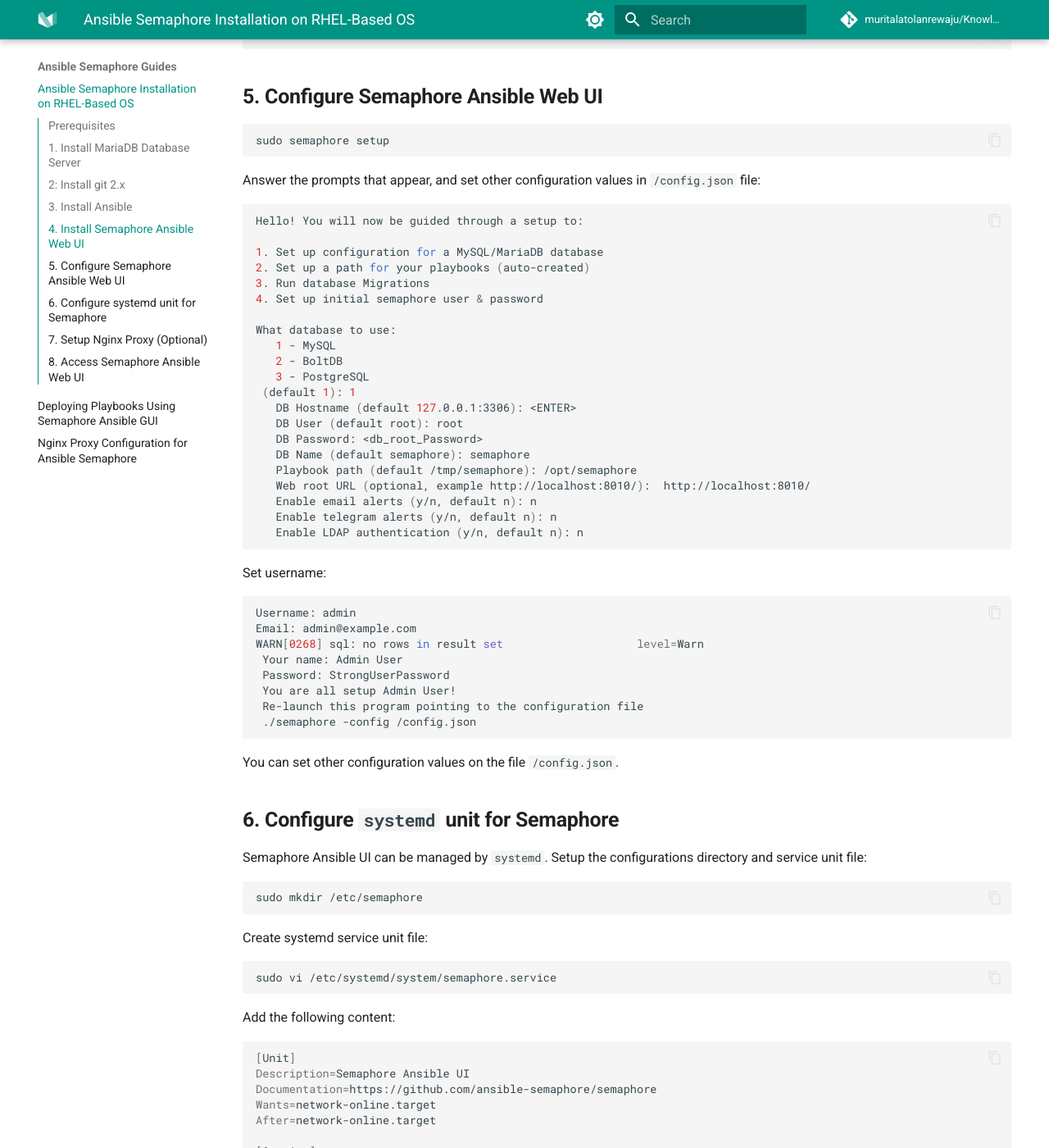
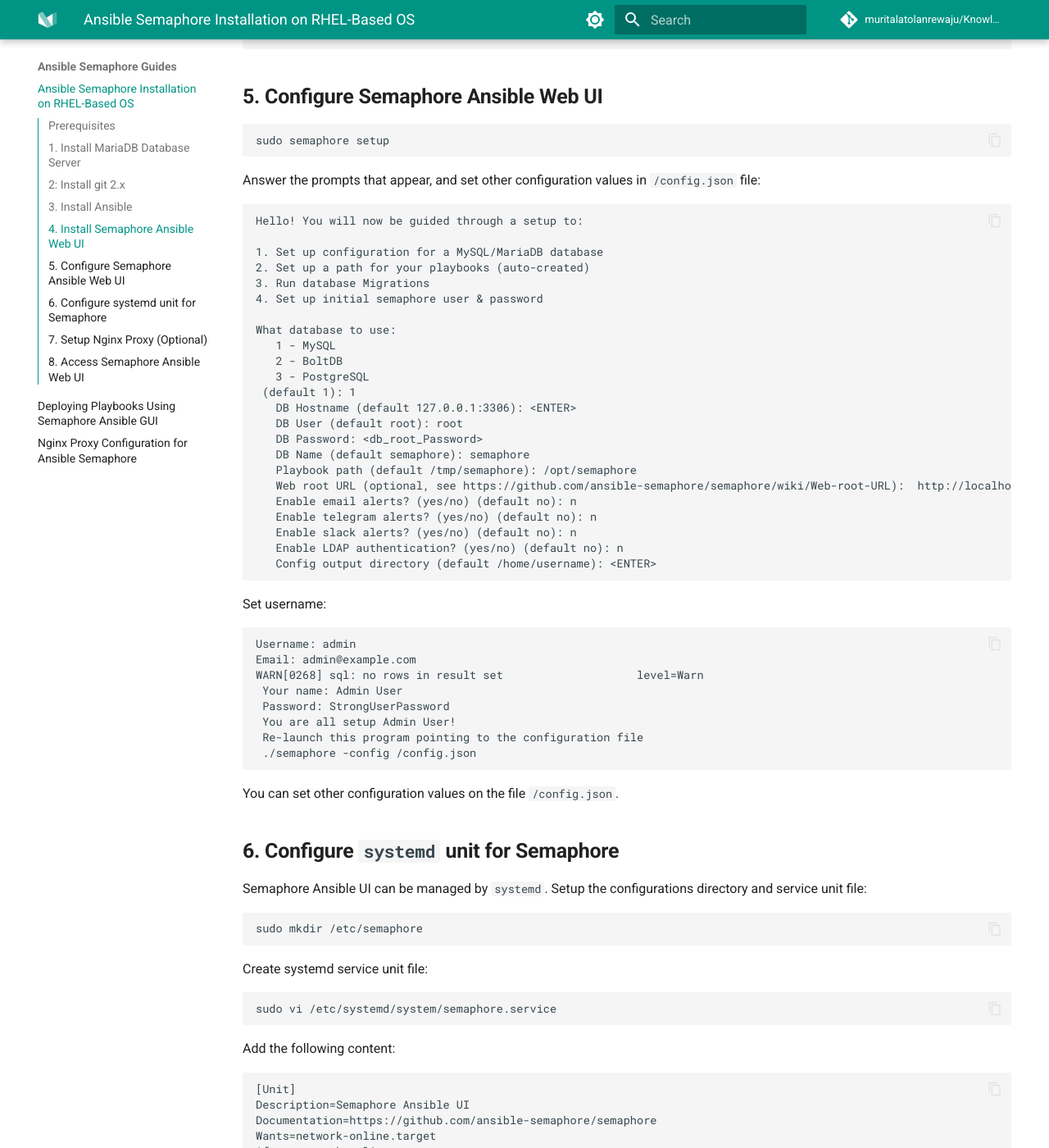
Before and after one commit to muritalatolanrewaju/KnowledgeBase-Tech, an MkDocs documentation site: the page built from docs/Ansible-Semaphore-Guides/Ansible-Semaphore-Installation-on-RHEL-Based-OS.md, in a window 1280 px wide and 1400 px high, scrolled down 2102 px. Shown: the whole window at 82% size. Built offline with MkDocs 1.6.1 and Material for MkDocs 9.7.7, drawn with Linux system fonts in a browser that asks for light colours; comment, search, counter and statistics services are not loaded; some of the changed text lies outside the part shown.

Commit message:
Update Ansible-Semaphore-Installation-on-RHEL-Based-OS.md

````diff
--- a/docs/Ansible-Semaphore-Guides/Ansible-Semaphore-Installation-on-RHEL-Based-OS.md
+++ b/docs/Ansible-Semaphore-Guides/Ansible-Semaphore-Installation-on-RHEL-Based-OS.md
@@ -107,7 +107,7 @@
 
 Answer the prompts that appear, and set other configuration values in `/config.json` file:
 
-```bash
+```
 Hello! You will now be guided through a setup to:
 
 1. Set up configuration for a MySQL/MariaDB database
@@ -125,15 +125,17 @@
    DB Password: <db_root_Password>
    DB Name (default semaphore): semaphore
    Playbook path (default /tmp/semaphore): /opt/semaphore
-   Web root URL (optional, example http://localhost:8010/):  http://localhost:8010/
-   Enable email alerts (y/n, default n): n
-   Enable telegram alerts (y/n, default n): n
-   Enable LDAP authentication (y/n, default n): n
+   Web root URL (optional, see https://github.com/ansible-semaphore/semaphore/wiki/Web-root-URL):  http://localhost:8010/
+   Enable email alerts? (yes/no) (default no): n
+   Enable telegram alerts? (yes/no) (default no): n
+   Enable slack alerts? (yes/no) (default no): n
+   Enable LDAP authentication? (yes/no) (default no): n
+   Config output directory (default /home/username): <ENTER>
 ```
 
 Set username:
 
-```bash
+```
 Username: admin
 Email: admin@example.com
 WARN[0268] sql: no rows in result set                    level=Warn
@@ -162,7 +164,7 @@
 
 Add the following content:
 
-```bash
+```
 [Unit]
 Description=Semaphore Ansible UI
 Documentation=https://github.com/ansible-semaphore/semaphore
````
